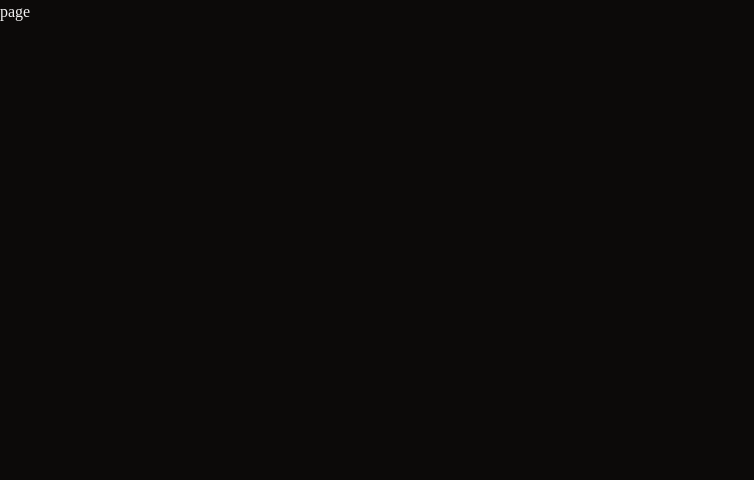
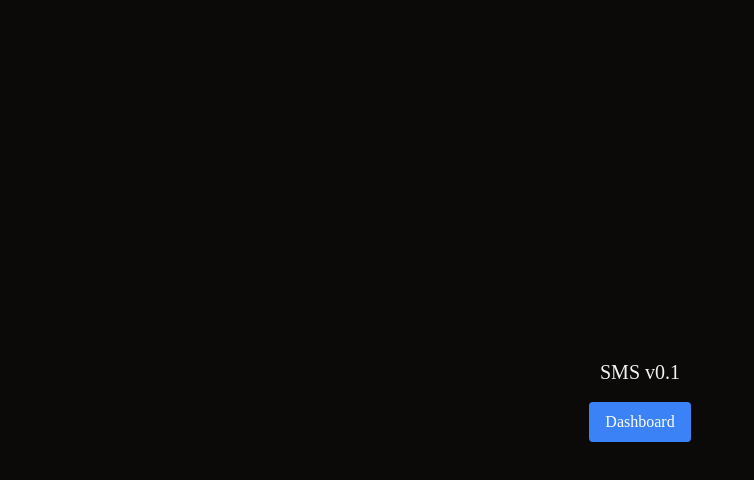
Before and after one commit to rozeen-shrestha/SMS, a Next.js app in the folder client/: page / in a window 1280 px wide. Shown: the top 480 px of the page, without its empty margins (0-754 px from the left). Built offline with nearby package versions, Linux system fonts and the light colour scheme.

Commit message:
dashboard

```diff
--- a/client/src/app/page.js
+++ b/client/src/app/page.js
@@ -1,9 +1,25 @@
+"use client"
 import React from 'react'
+import { useRouter } from 'next/router'
 
-const page = () => {
+const Page = () => {
+  const router = useRouter();
+
+  const handleDashboardClick = () => {
+    router.push('/admin');
+  }
+
   return (
-    <div>page</div>
+    <div className="flex flex-col items-center justify-center h-screen">
+      <div className="text-xl mb-4">SMS v0.1</div>
+      <button
+        className="bg-blue-500 text-white py-2 px-4 rounded"
+        onClick={handleDashboardClick}
+      >
+        Dashboard
+      </button>
+    </div>
   )
 }
 
-export default page
+export default Page
```
